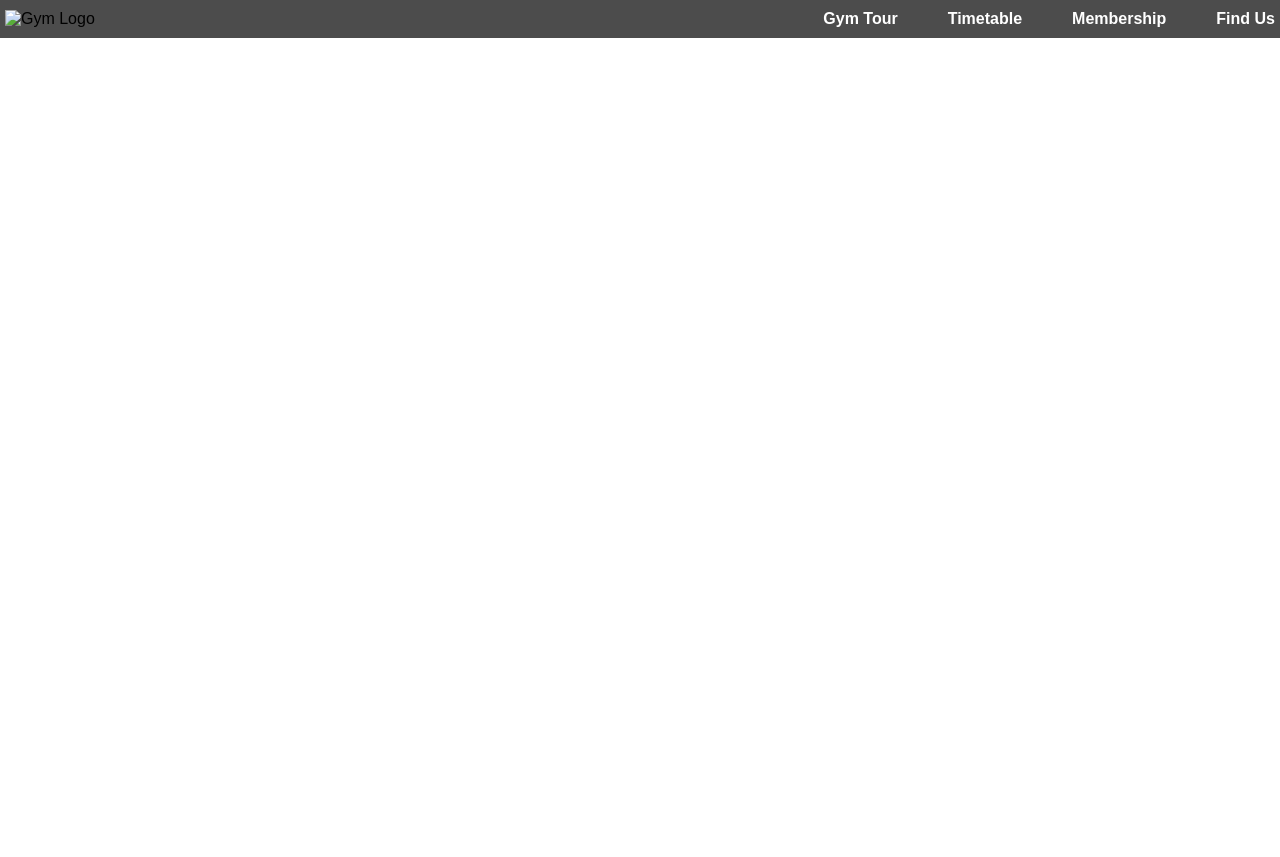
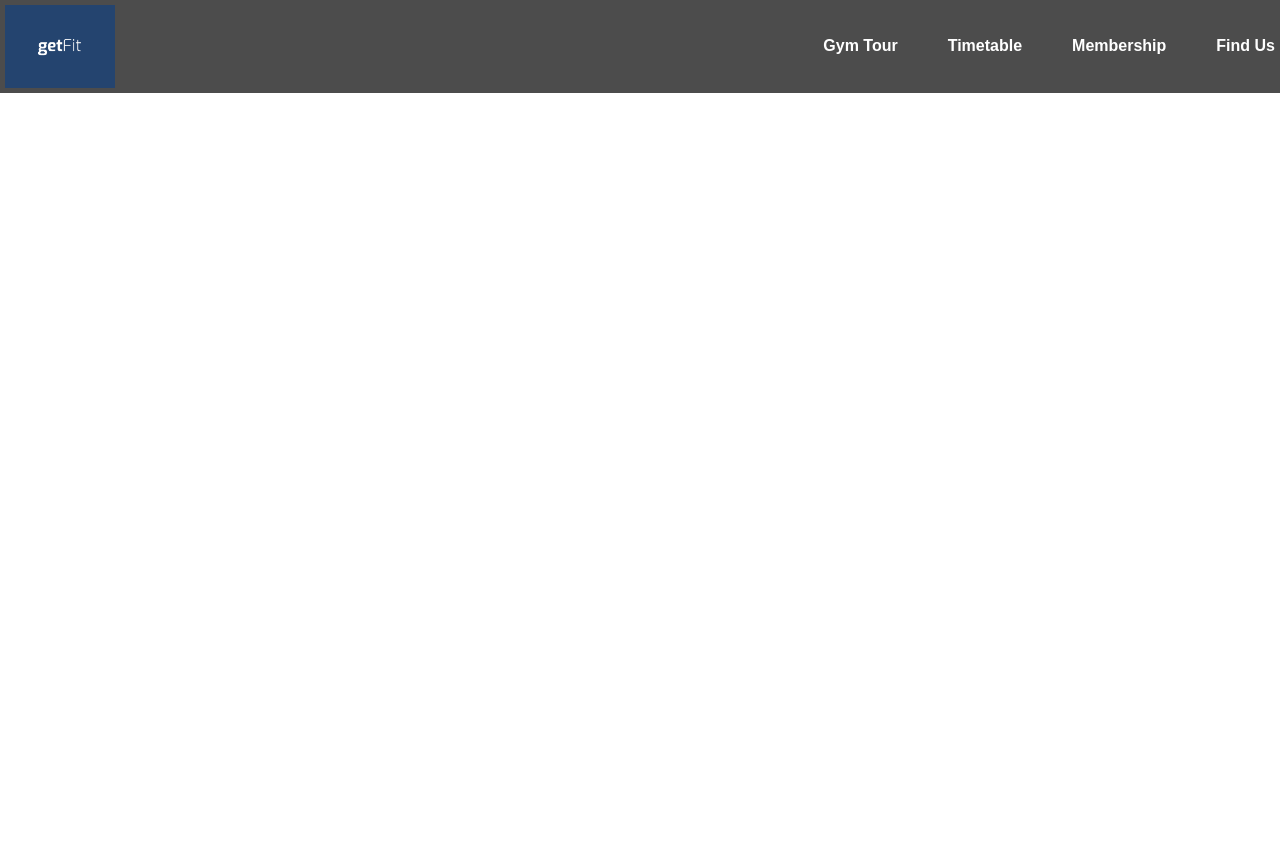
Before and after one commit to WendyTan66/getfitgym, a plain HTML site: page index.html in a window 1280 px wide. Shown: the top 857 px of the page. Drawn offline with Linux system fonts and the light colour scheme.

Commit message:
Update index.html
Github does not take folders so I have to upload pictures one by one and then change the pathway in the coding.

```diff
--- a/index.html
+++ b/index.html
@@ -10,7 +10,7 @@
   <body>
       <header>
           <div class="top-bar">
-              <img src="assets/getfit.png" alt="Gym Logo" class="logo">
+              <img src="getfit.png" alt="Gym Logo" class="logo">
               <nav>
                   <ul>
                       <li><a href="#gym-tour">Gym Tour</a></li>
```
